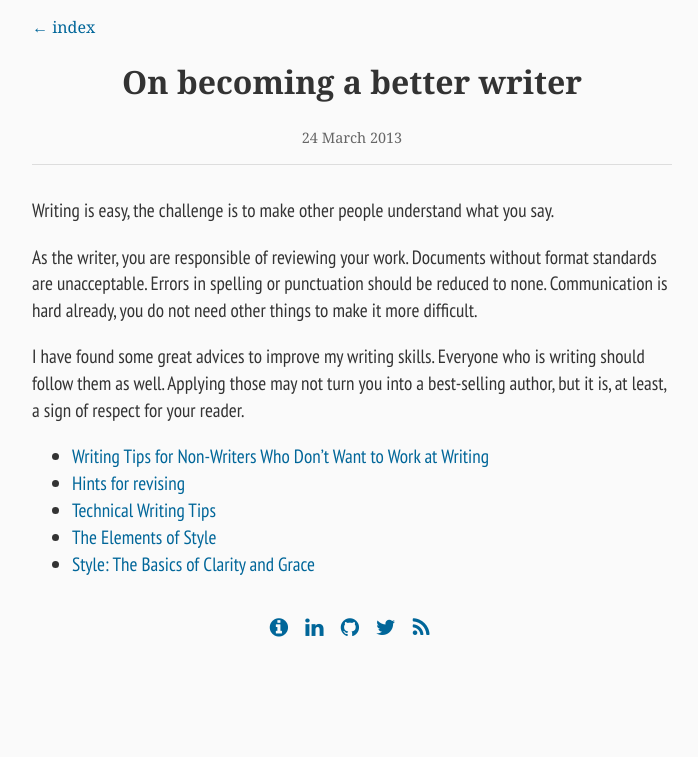
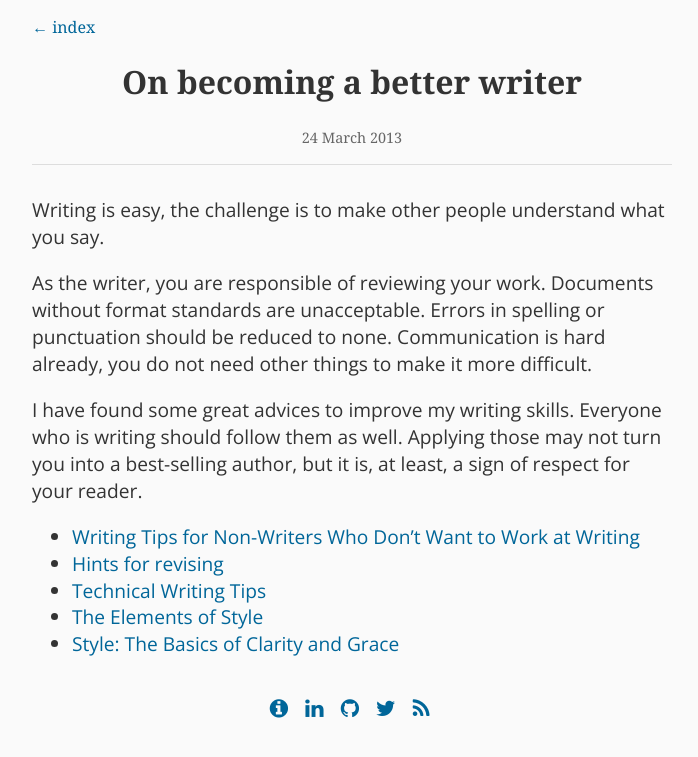
Before and after one commit to wicz/wicz.github.com, a Jekyll site: the page built from _posts/2013-03-24-on-becoming-a-better-writer.md, in a window 1280 px wide. Shown: the top 757 px of the page, without its empty margins (288-986 px from the left). Built offline with Jekyll 4.4.1, drawn with Linux system fonts in a browser that asks for light colours; nearby versions of some CDN libraries; comment, search, counter and statistics services are not loaded.

Commit message:
Me and my endless search for better typography

```diff
--- a/_layouts/index.html
+++ b/_layouts/index.html
@@ -21,7 +21,7 @@
 <link rel="stylesheet" href="/assets/stylesheets/main.css">
 <link rel="stylesheet" href="/assets/stylesheets/screen.css">
 <link href="//netdna.bootstrapcdn.com/font-awesome/4.0.0/css/font-awesome.css" rel="stylesheet">
-<link href="http://fonts.googleapis.com/css?family=PT+Sans+Narrow|Ubuntu+Mono" rel="stylesheet" type="text/css">
+<link href="http://fonts.googleapis.com/css?family=Open+Sans:400italic,400|Ubuntu+Mono" rel="stylesheet" type="text/css">
 <script src="/assets/javascripts/modernizr-2.6.2.min.js"></script>
 </head>
 <body>
--- a/assets/stylesheets/screen.css
+++ b/assets/stylesheets/screen.css
@@ -46,7 +46,7 @@
   color: #666;
 }
 section.post-content article {
-  font-family: "PT Sans Narrow", "Ubuntu", Helvetica, Arial, sans-serif;
+  font-family: "Open Sans", Helvetica, Arial, sans-serif;
   font-size: 1.2em;
   font-weight: 400;
   margin-bottom: 2em;
```
